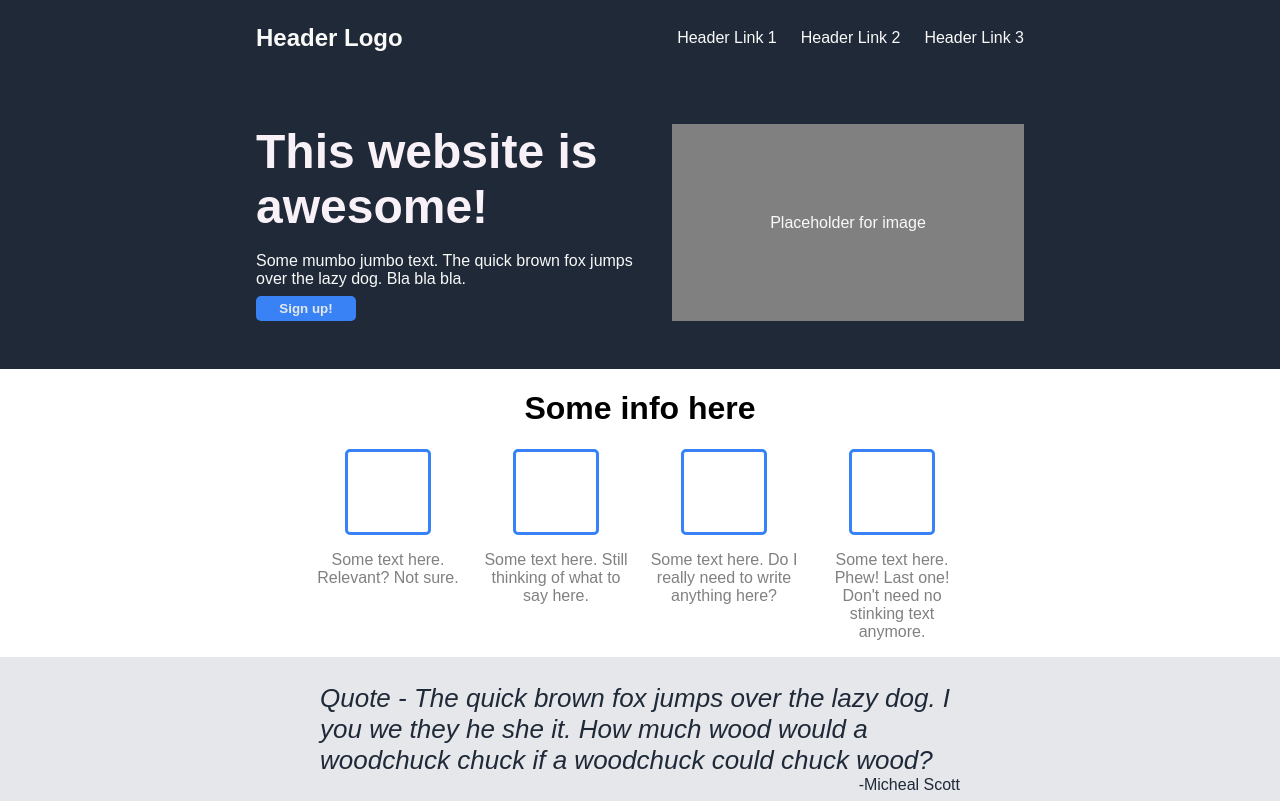
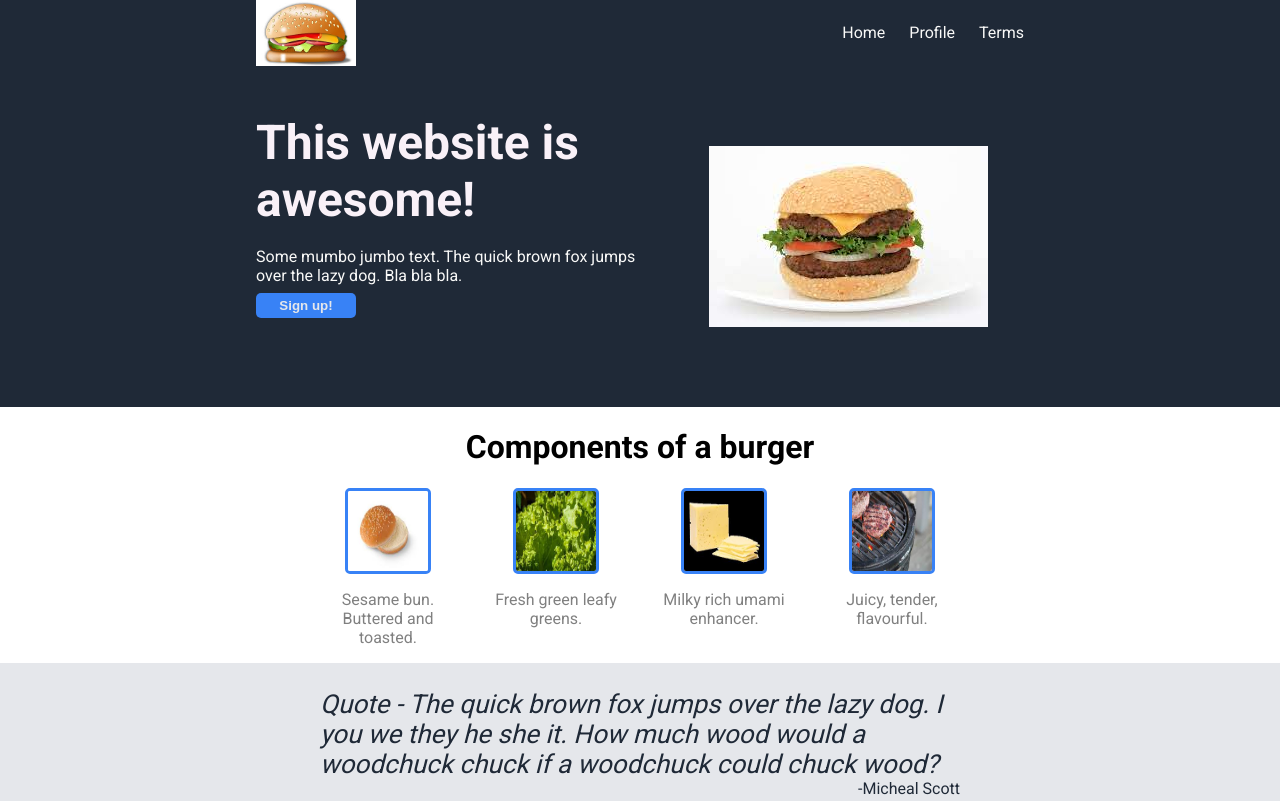
Before and after one commit to joonsunn/Foundations-CSS-assignment, a plain HTML site: page index.html in a window 1280 px wide. Shown: the top 801 px of the page. Drawn offline with Linux system fonts and the light colour scheme.

Commit message:
Added pictures and adjusted containers.

```diff
--- a/index.html
+++ b/index.html
@@ -10,12 +10,12 @@
 <body>
     <div class = "header">
         <div class = top>
-            <p>Header Logo</p>
+            <img src="images/burger_icon.jpeg">
 
             <ul>
-                <li><a href=https://google.com>Header Link 1</a></li>
-                <li><a href=https://google.com>Header Link 2</a></li>
-                <li><a href=https://google.com>Header Link 3</a></li>
+                <li><a href=https://google.com>Home</a></li>
+                <li><a href=https://github.com/joonsunn>Profile</a></li>
+                <li><a href=https://google.com>Terms</a></li>
             </ul>
         </div>
 
@@ -27,30 +27,31 @@
             </div>
 
             <div class="right">
-                <p>Placeholder for image</p>
+                <img src="images/burger_photo.jpeg">
             </div>
         </div>
     </div>
 
     <div class = "second">
-        <h1>Some info here</h1>
+        <h1>Components of a burger</h1>
 
         <div class = "card-container">
             <div class="card">
-                <div></div>
-                <p>Some text here. Relevant? Not sure.</p>
+
+                <img src="images/bun.jpeg">
+                <p>Sesame bun. Buttered and toasted.</p>
             </div>
             <div class="card">
-                <div></div>
-                <p>Some text here. Still thinking of what to say here.</p>
+                <img src="images/lettuce.jpeg">
+                <p>Fresh green leafy greens.</p>
             </div>
             <div class="card">
-                <div></div>
-                <p>Some text here. Do I really need to write anything here?</p>
+                <img src="images/cheese.jpeg">
+                <p>Milky rich umami enhancer.</p>
             </div>
             <div class="card">
-                <div></div>
-                <p>Some text here. Phew! Last one! Don't need no stinking text anymore.</p>
+                <img src="images/patty.jpeg">
+                <p>Juicy, tender, flavourful.</p>
             </div>
 
         </div>
--- a/style.css
+++ b/style.css
@@ -1,8 +1,10 @@
+@import url('https://fonts.googleapis.com/css2?family=Roboto:wght@400;700&display=swap');
+
 body{
     display:flex;
     flex-direction: column;
     margin: 0;
-    font-family:Arial, Helvetica, sans-serif
+    font-family: Roboto, Arial, Helvetica, sans-serif
 
 }
 
@@ -21,9 +23,9 @@ body{
     flex:1;
 }
 
-.top p{
-    font-size: 24px;
-    font-weight: bold;
+.top img{
+    width:100px;
+    height:auto;
 }
 
 .top ul{
@@ -75,7 +77,7 @@ body{
 }
 
 .right{
-    background:grey;
+    background:none;
     display:flex;
     align-items: center;
     justify-content: center;
@@ -99,7 +101,7 @@ body{
     color: grey;
 }
 
-.card div{
+.card img{
     border: 3px solid #3882F6;
     height:80px;
     width: 80px;
```
Also changed, not shown: images/bun.jpeg (added), images/burger_icon.jpeg (added), images/burger_photo.jpeg (added), images/cheese.jpeg (added), images/lettuce.jpeg (added), images/patty.jpeg (added).
